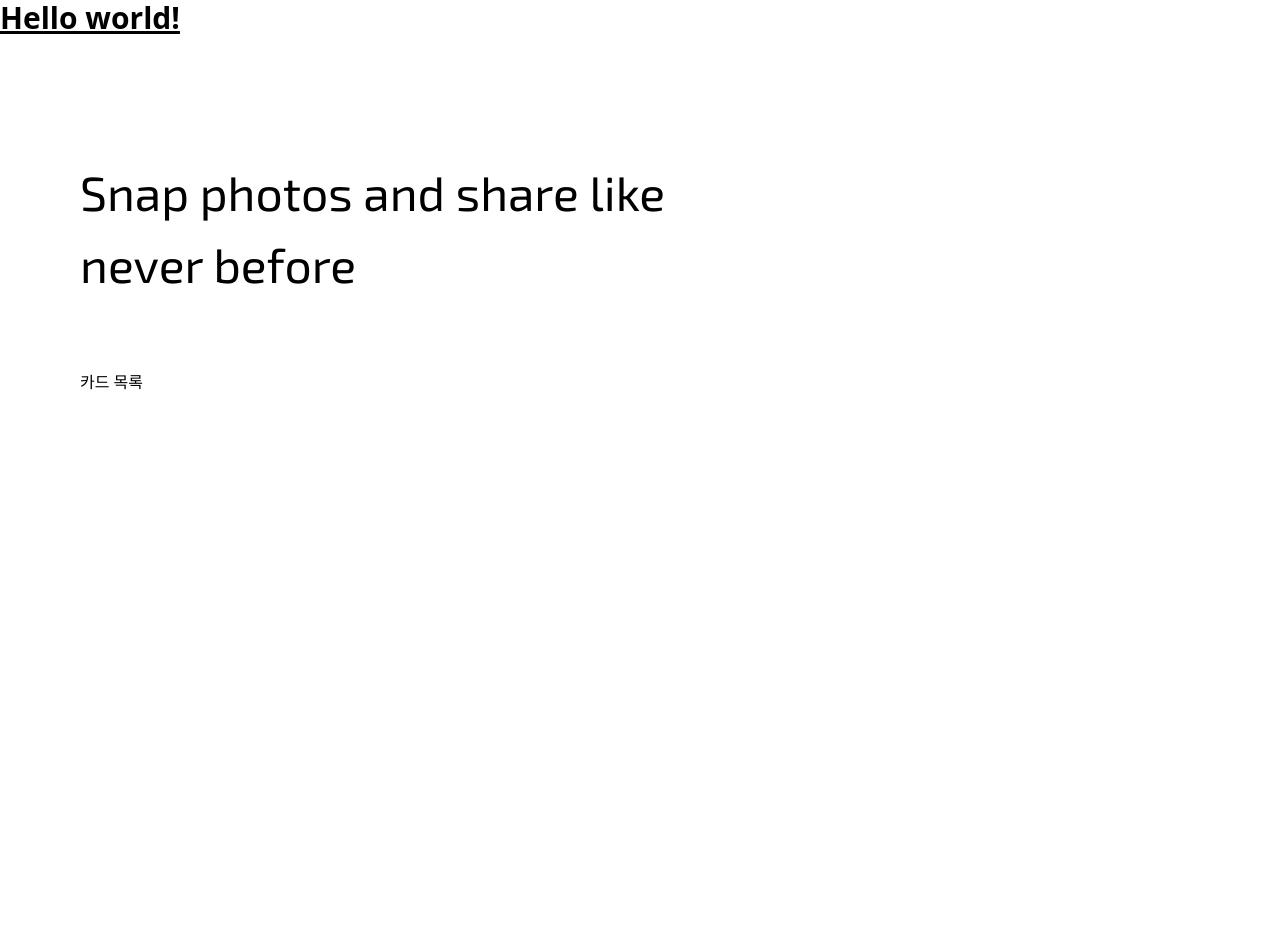
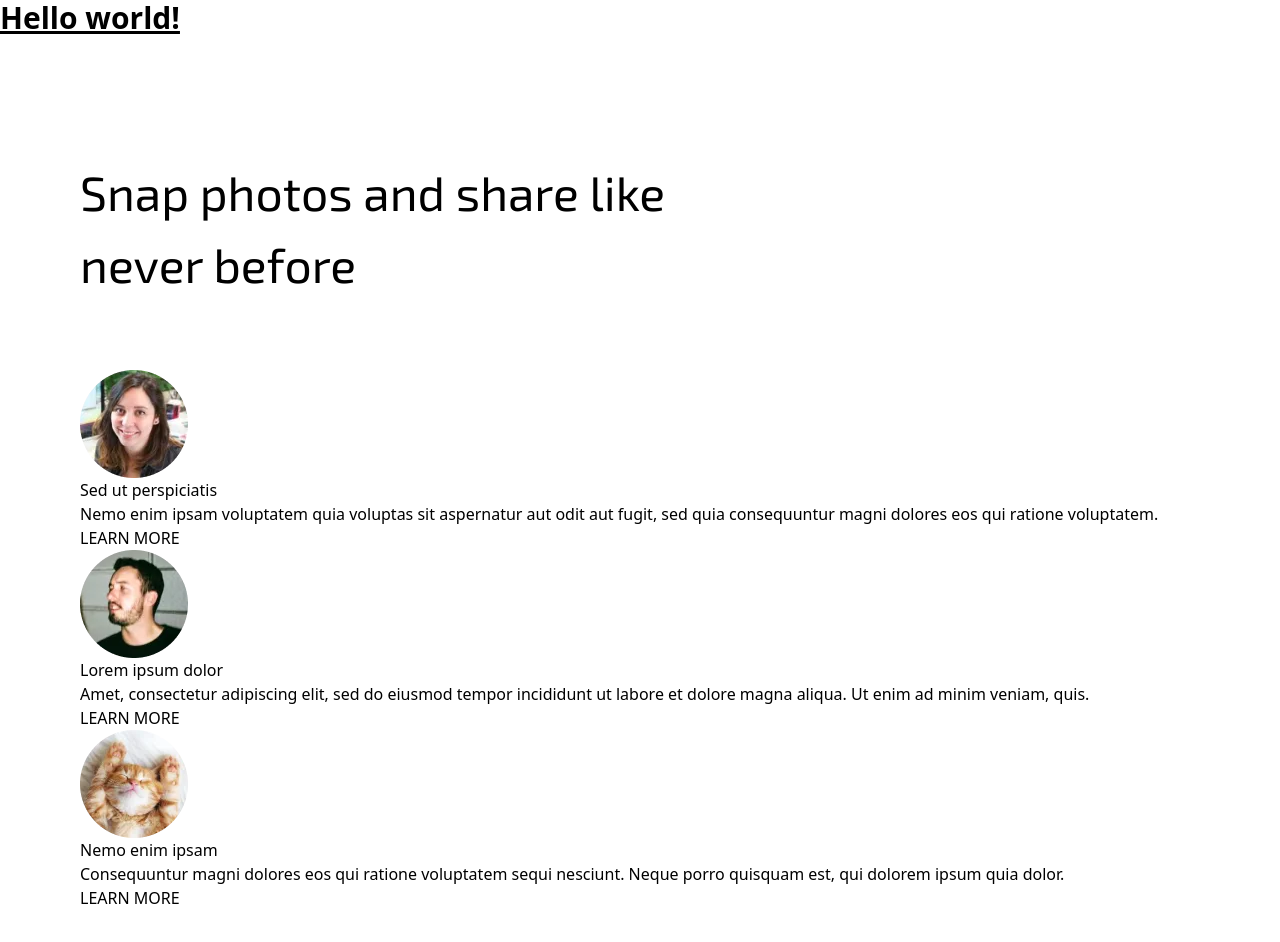
Before and after one commit to autroshot/challenge-2024-09-20, a React (Vite) app: page / in a window 1280 px wide. Shown: the top 942 px of the page. Before the commit the page ends 800 px from the top, so only its background shows below. Built offline with nearby package versions, Linux system fonts and the light colour scheme.

Commit message:
CardList 컴포넌트 구현 및 프로필 구역에 적용

```diff
--- /dev/null
+++ b/src/components/profileSection/CardList.tsx
@@ -0,0 +1,46 @@
+import avatar1Url from '@/assets/avatar-1.webp';
+import avatar2Url from '@/assets/avatar-2.webp';
+import avatar3Url from '@/assets/avatar-3.webp';
+import Card from '@/components/profileSection/Card';
+
+export default function CardList() {
+    const DUMMY_AVATARS: Array<Avatar> = [
+        {
+            imageSrc: avatar1Url,
+            title: 'Sed ut perspiciatis',
+            description:
+                'Nemo enim ipsam voluptatem quia voluptas sit aspernatur aut odit aut fugit, sed quia consequuntur magni dolores eos qui ratione voluptatem.',
+        },
+        {
+            imageSrc: avatar2Url,
+            title: 'Lorem ipsum dolor',
+            description:
+                'Amet, consectetur adipiscing elit, sed do eiusmod tempor incididunt ut labore et dolore magna aliqua. Ut enim ad minim veniam, quis.',
+        },
+        {
+            imageSrc: avatar3Url,
+            title: 'Nemo enim ipsam',
+            description:
+                'Consequuntur magni dolores eos qui ratione voluptatem sequi nesciunt. Neque porro quisquam est, qui dolorem ipsum quia dolor.',
+        },
+    ];
+
+    return (
+        <div>
+            {DUMMY_AVATARS.map((avatar) => (
+                <Card
+                    key={avatar.imageSrc}
+                    imageSrc={avatar.imageSrc}
+                    title={avatar.title}
+                    description={avatar.description}
+                />
+            ))}
+        </div>
+    );
+}
+
+interface Avatar {
+    imageSrc: string;
+    title: string;
+    description: string;
+}
--- a/src/components/profileSection/index.tsx
+++ b/src/components/profileSection/index.tsx
@@ -1,3 +1,4 @@
+import CardList from '@/components/profileSection/CardList';
 import Title from '@/components/Title';
 
 export default function ProfileSection() {
@@ -7,7 +8,9 @@ export default function ProfileSection() {
                 Snap photos and share like <br />
                 never before
             </Title>
-            <div className="pt-[4.375rem]">카드 목록</div>
+            <div className="pt-[4.375rem]">
+                <CardList />
+            </div>
         </section>
     );
 }
```
